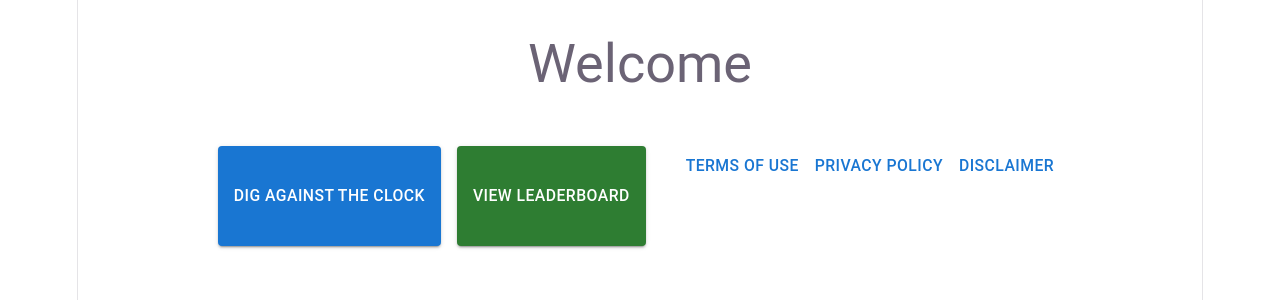
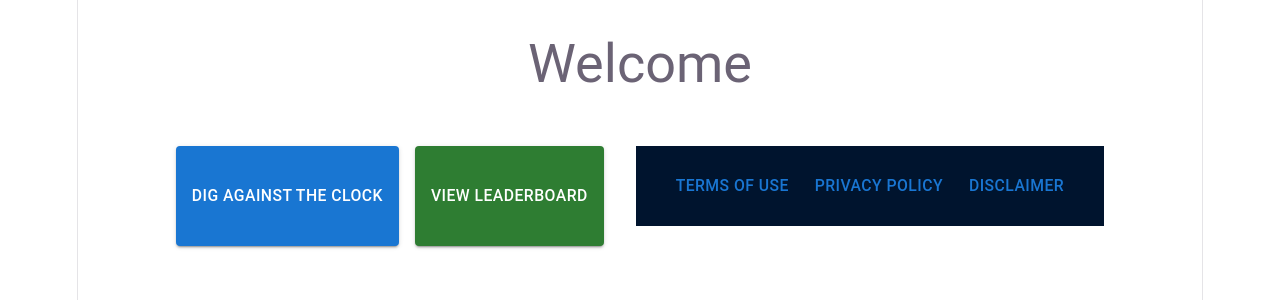
Before and after one commit to conrad1451/robomine, a React (Vite) app in the folder mining-game/: page / in a window 1280 px wide. Shown: the top 300 px of the page. Built offline with nearby package versions, Linux system fonts and the light colour scheme; no server answers; what @descope/react-sdk would draw is missing.

Commit message:
fix(index-css): include missing styling for the footer section

```diff
--- a/mining-game/src/index.css
+++ b/mining-game/src/index.css
@@ -109,3 +109,16 @@ code {
   padding: 4px 8px;
   background: var(--code-bg);
 }
+
+.footer {
+  background: #00142e;
+  height: 50px;
+  color: rgb(228, 234, 246);
+  min-height: 10vh;
+  display: flex;
+  flex-direction: row;
+  justify-content: space-between; /* Optional: spaces them out */
+  gap: 10px; /* Optional: adds space between items */
+  padding: 0 2.5vw;
+  /* padding: 1.2vw; */
+}
```
